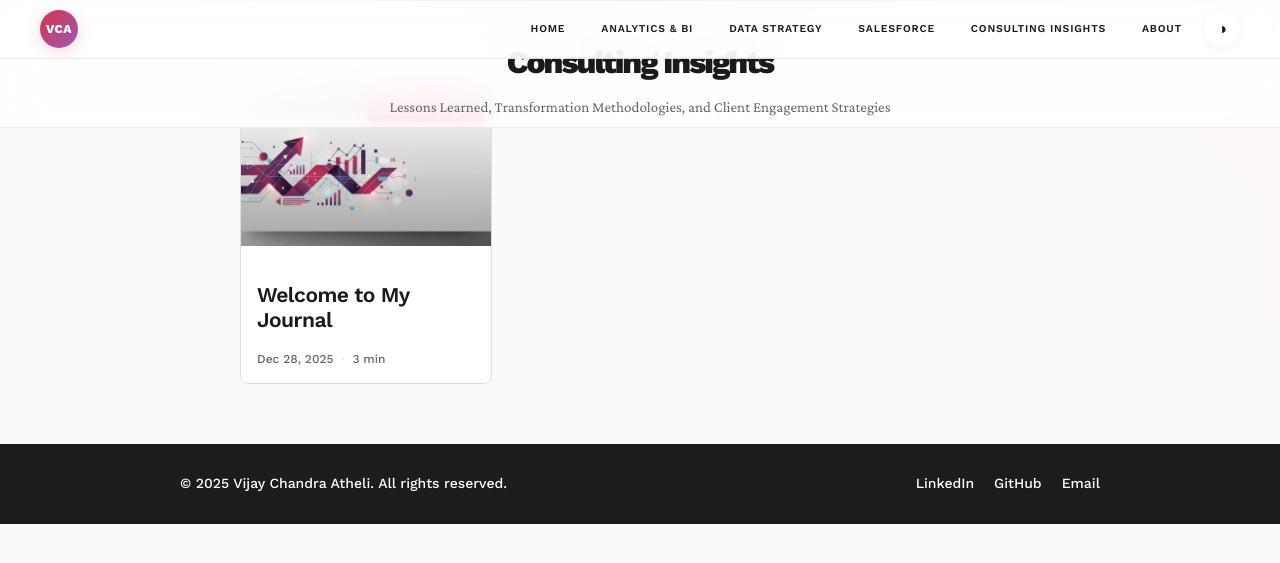
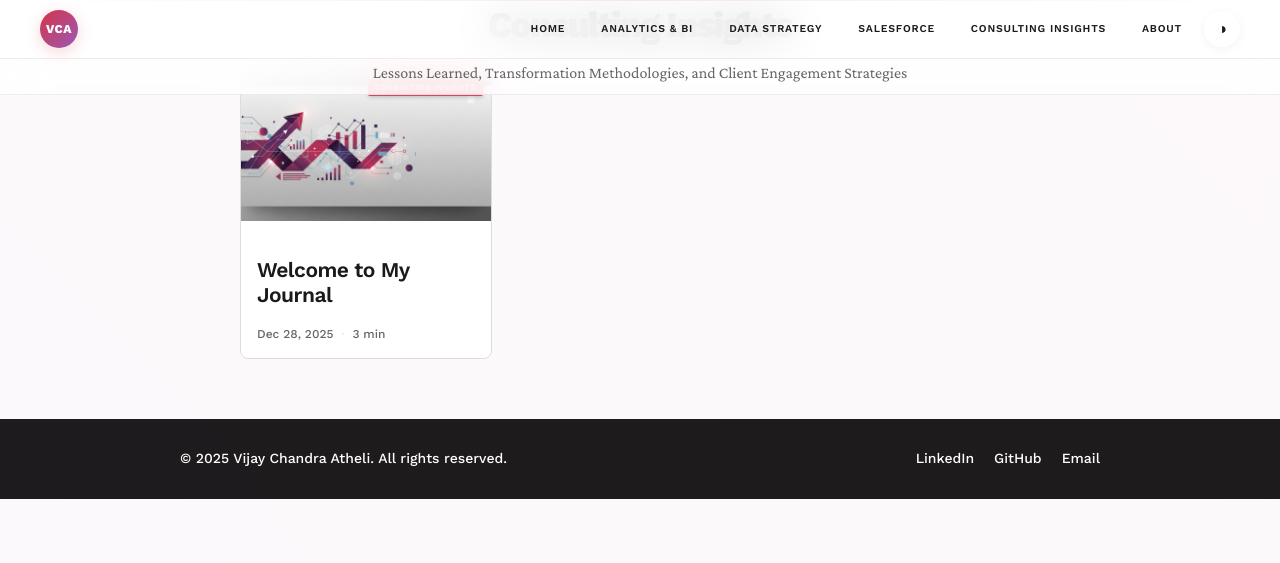
Before and after one commit to VijayChandraAtheli/vijaychandraatheli.com, a Jekyll site: the page built from pages/consulting-insights.md, in a window 1280 px wide. Shown: the top 563 px of the page. Built offline with Jekyll 4.4.1, drawn with Linux system fonts in a browser that asks for light colours.

Commit message:
Complete unified fix: consistent spacing, reduced page titles, mobile fixes

```diff
--- a/assets/css/main.css
+++ b/assets/css/main.css
@@ -1,6 +1,7 @@
 /* ==========================================================================
    VIJAY'S JOURNAL - PREMIUM GLASSY HEADER
    Glassmorphism, subtle animations, VCA circle only
+   UNIFIED FIX - Consistent spacing on all pages and devices
    ========================================================================== */
 
 /* ==========================================================================
@@ -41,7 +42,7 @@ body {
     line-height: 1.4;
     font-size: 18px;
     transition: background 0.3s ease, color 0.3s ease;
-    padding-top: 65px;  /* Space for fixed header - REDUCED */
+    padding-top: 70px;  /* UNIFIED - consistent space for fixed header */
 }
 
 /* ==========================================================================
@@ -128,7 +129,7 @@ header {
     -webkit-backdrop-filter: blur(20px) saturate(180%);
     border-bottom: 1px solid rgba(26, 26, 26, 0.08);
     z-index: 9999;
-    padding: 10px 40px;  /* REDUCED from 14px */
+    padding: 10px 40px;
     transition: all 0.3s cubic-bezier(0.4, 0, 0.2, 1);
 }
 
@@ -173,8 +174,8 @@ header:hover::before {
 }
 
 .site-logo-circle {
-    width: 38px;   /* REDUCED from 42px */
-    height: 38px;  /* REDUCED from 42px */
+    width: 38px;
+    height: 38px;
     border-radius: 50%;
     background: linear-gradient(135deg, var(--accent), var(--gradient-end));
     display: flex;
@@ -182,7 +183,7 @@ header:hover::before {
     justify-content: center;
     color: white;
     font-family: 'Work Sans', sans-serif;
-    font-size: 12px;  /* REDUCED from 13px */
+    font-size: 12px;
     font-weight: 800;
     letter-spacing: 0.5px;
     text-decoration: none;
@@ -235,11 +236,11 @@ nav a {
     color: var(--dark);
     text-decoration: none;
     font-family: 'Work Sans', sans-serif;
-    font-size: 10.5px;  /* REDUCED from 11px */
+    font-size: 10.5px;
     font-weight: 600;
     letter-spacing: 0.8px;
     text-transform: uppercase;
-    padding: 7px 14px;  /* REDUCED from 8px 16px */
+    padding: 7px 14px;
     border-radius: 8px;
     position: relative;
     transition: all 0.3s cubic-bezier(0.4, 0, 0.2, 1);
@@ -902,34 +903,33 @@ body.dark-mode .article-footer {
 }
 
 /* ==========================================================================
-   STATIC PAGES
+   STATIC PAGES (Category pages, About page)
    ========================================================================== */
 
 .page {
     animation: fadeIn 1s ease;
-    margin-top: 30px;  /* ADDED - space below fixed header */
+    margin-top: 0;  /* REMOVED - body padding handles spacing */
     padding-top: 0;
 }
 
 .page-header {
     text-align: center;
     margin-bottom: 25px;
-    margin-top: 40px;
+    margin-top: 0;  /* REMOVED - body padding handles spacing */
     padding-top: 0;
 }
 
 .page-title {
     font-family: 'Work Sans', sans-serif;
-    font-size: 32px;
+    font-size: 36px;  /* REDUCED from 42px (14% smaller) */
     font-weight: 800;
     letter-spacing: -2px;
     margin-bottom: 12px;
     margin-top: 0;
 }
 
-/* Show subtitle on category pages - it was hidden incorrectly */
 .page-subtitle {
-    font-size: 15px;
+    font-size: 16px;  /* REDUCED from 19px (16% smaller) */
     color: var(--gray);
     line-height: 1.35;
 }
@@ -980,7 +980,7 @@ body.dark-mode .article-footer {
 
 @media (max-width: 992px) {
     body {
-        padding-top: 75px;
+        padding-top: 70px;  /* CONSISTENT - same as desktop */
     }
 
     .container {
@@ -988,7 +988,7 @@ body.dark-mode .article-footer {
     }
 
     header {
-        padding: 12px 30px;
+        padding: 10px 30px;
     }
 
     .header-content {
@@ -996,9 +996,9 @@ body.dark-mode .article-footer {
     }
 
     .site-logo-circle {
-        width: 38px;
-        height: 38px;
-        font-size: 12px;
+        width: 36px;
+        height: 36px;
+        font-size: 11px;
     }
 
     nav {
@@ -1007,7 +1007,7 @@ body.dark-mode .article-footer {
 
     nav a {
         font-size: 10px;
-        padding: 7px 12px;
+        padding: 6px 12px;
     }
 
     .articles-grid,
@@ -1020,12 +1020,16 @@ body.dark-mode .article-footer {
         font-size: 34px;
         letter-spacing: -1.3px;
     }
+
+    .page-title {
+        font-size: 32px;  /* Proportional reduction */
+    }
 }
 
 @media (max-width: 768px) {
     body {
         font-size: 18px;
-        padding-top: 115px;  /* REDUCED for smaller header */
+        padding-top: 140px;  /* INCREASED - accounts for stacked mobile header */
     }
 
     .container {
@@ -1033,7 +1037,7 @@ body.dark-mode .article-footer {
     }
 
     header {
-        padding: 10px 20px;  /* Consistent with desktop */
+        padding: 10px 20px;
     }
 
     .header-content {
@@ -1043,9 +1047,9 @@ body.dark-mode .article-footer {
     }
 
     .site-logo-circle {
-        width: 36px;
-        height: 36px;
-        font-size: 11px;
+        width: 34px;
+        height: 34px;
+        font-size: 10px;
     }
 
     nav {
@@ -1072,12 +1076,12 @@ body.dark-mode .article-footer {
     }
 
     .article-title {
-        font-size: 30px;
+        font-size: 28px;
         letter-spacing: -1px;
     }
 
     .article-subtitle {
-        font-size: 17px;
+        font-size: 16px;
     }
 
     .article-content h2 {
@@ -1118,7 +1122,11 @@ body.dark-mode .article-footer {
     }
 
     .page-title {
-        font-size: 32px;
+        font-size: 28px;  /* Proportional reduction for mobile */
+    }
+
+    .page-subtitle {
+        font-size: 14px;  /* Proportional reduction for mobile */
     }
 }
 
@@ -1128,16 +1136,20 @@ body.dark-mode .article-footer {
     }
 
     .site-logo-circle {
-        width: 34px;
-        height: 34px;
-        font-size: 10px;
+        width: 32px;
+        height: 32px;
+        font-size: 9px;
     }
 
     .article-title {
-        font-size: 26px;
+        font-size: 24px;
     }
 
     .card-title {
         font-size: 16px;
     }
+
+    .page-title {
+        font-size: 24px;
+    }
 }
```
